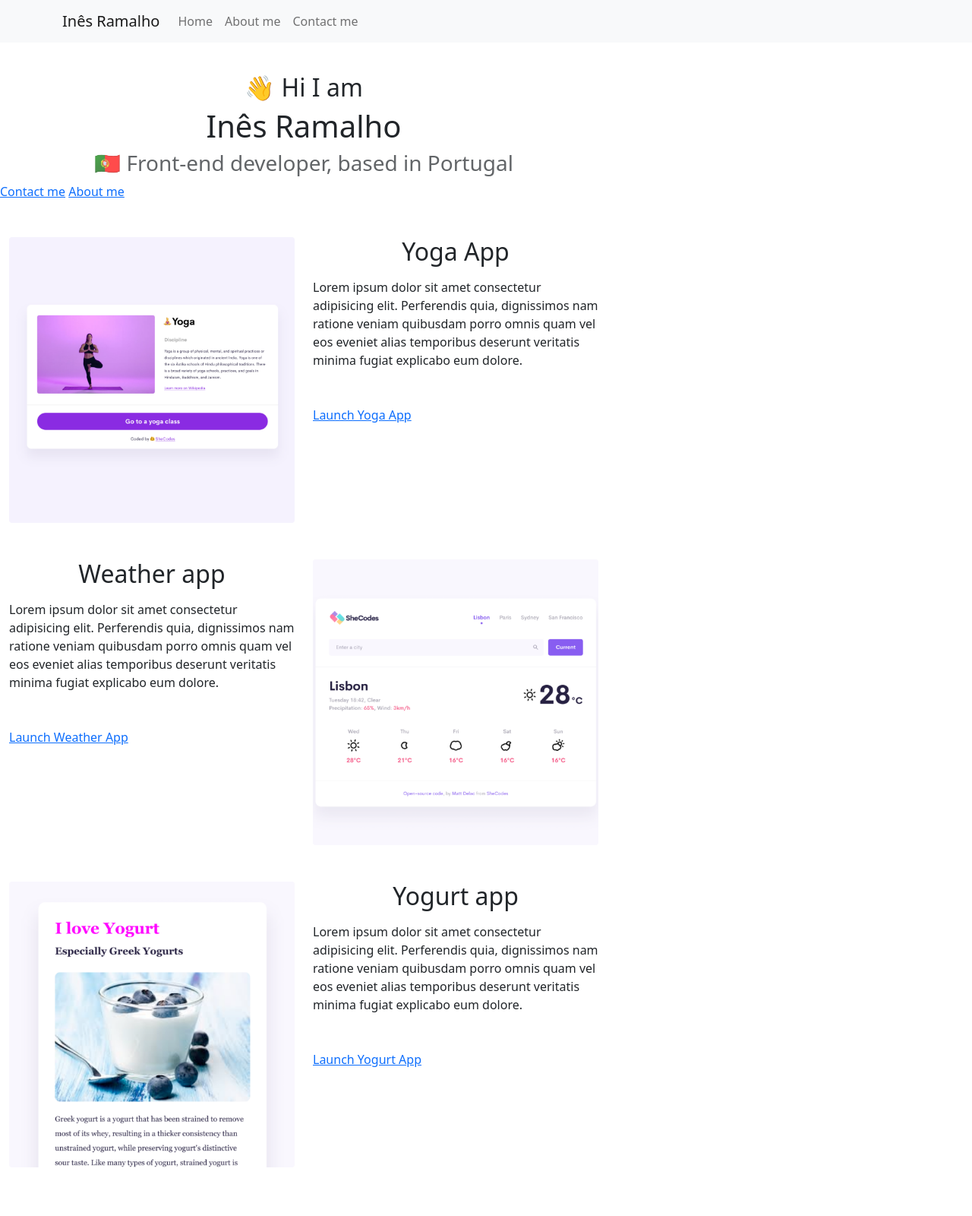
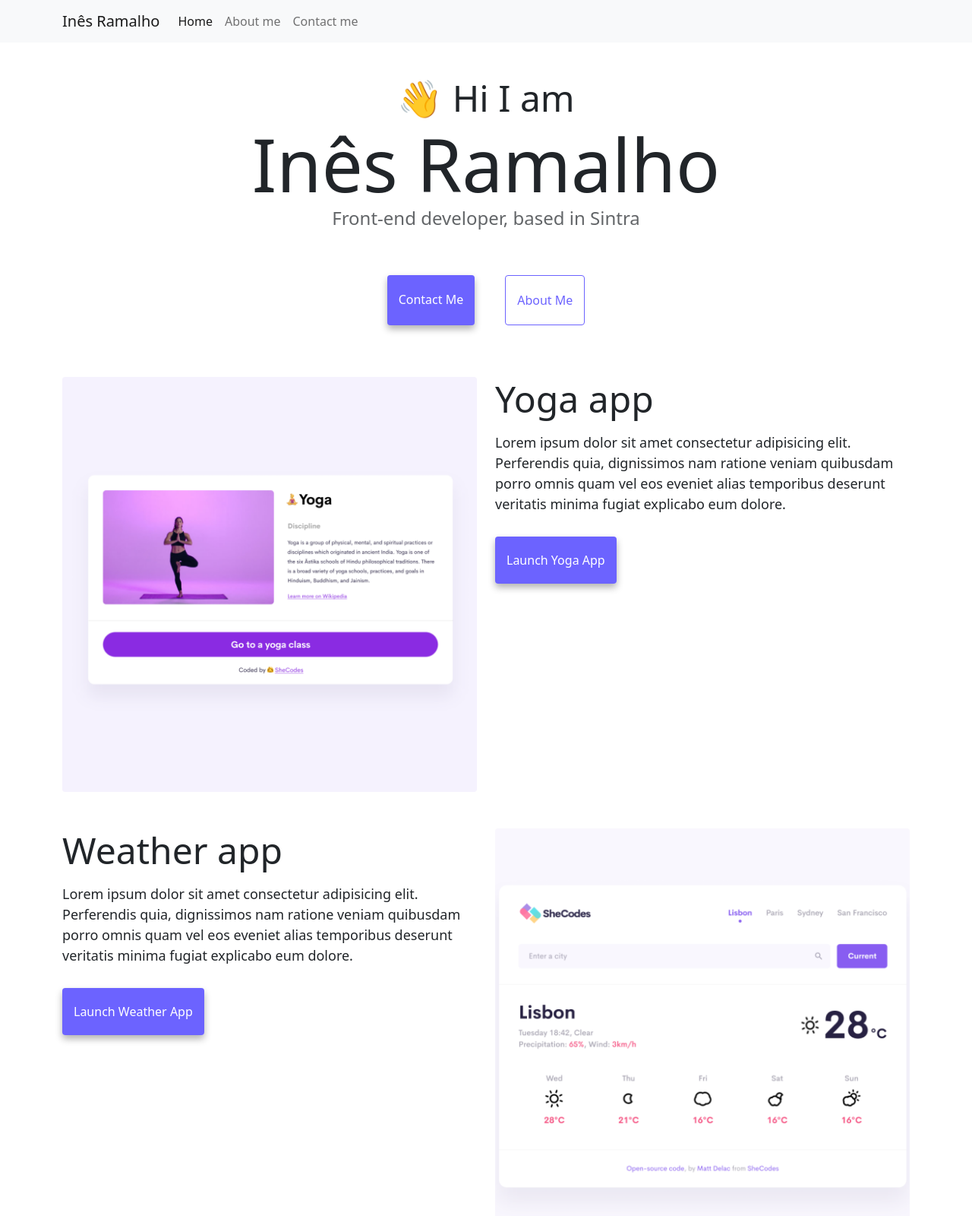
Before and after one commit to InesCMTRH/Portfolio, a plain HTML site: page index.html in a window 1280 px wide. Shown: the top 1600 px of the page at 76% size. Before the commit the page ends 1536 px from the top, so only its background shows below. Drawn offline with nearby package versions, Linux system fonts and the light colour scheme.

Commit message:
Fixed issues

```diff
--- a/index.html
+++ b/index.html
@@ -5,7 +5,6 @@
     <meta http-equiv="X-UA-Compatible" content="IE=edge" />
     <meta name="viewport" content="width=device-width, initial-scale=1.0" />
     <title>Inês Ramalho</title>
-    <link rel="stylesheet" href="style.css" />
     <link
       href="https://cdn.jsdelivr.net/npm/bootstrap@5.0.0-beta2/dist/css/bootstrap.min.css"
       rel="stylesheet"
@@ -17,6 +16,7 @@
       integrity="sha384-b5kHyXgcpbZJO/tY9Ul7kGkf1S0CWuKcCD38l8YkeH8z8QjE0GmW1gYU5S9FOnJ0"
       crossorigin="anonymous"
     ></script>
+    <link rel="stylesheet" href="style.css" />
   </head>
   <body>
     <nav class="navbar navbar-expand-lg navbar-light bg-light fixed-top">
@@ -33,10 +33,12 @@
         >
           <span class="navbar-toggler-icon"></span>
         </button>
-        <div class="navbar-collapse collapse" id="navbarNav">
+        <div class="collapse navbar-collapse" id="navbarNav">
           <ul class="navbar-nav">
             <li class="nav-item">
-              <a class="nav-link" aria-current="page" href="index.html">Home</a>
+              <a class="nav-link active" aria-current="page" href="index.html"
+                >Home</a
+              >
             </li>
             <li class="nav-item">
               <a class="nav-link" href="about.html">About me</a>
@@ -48,20 +50,20 @@
         </div>
       </div>
     </nav>
-    <h2 class="text-center pt-5 mt-5">👋 Hi I am</h2>
+    <h2 class="text-center">👋 Hi I am</h2>
     <h1 class="text-center">Inês Ramalho</h1>
-    <h3 class="text-center">🇵🇹 Front-end developer, based in Portugal</h3>
+    <h3 class="text-center">Front-end developer, based in Sintra</h3>
     <div class="navigation-links mb-5">
       <a href="about.html#contact" class="primary-link">Contact me</a>
       <a href="about.html" class="secondary-link">About me</a>
     </div>
     <div class="container">
       <div class="row">
-        <div class="col-md-6">
+        <div class="col-6">
           <img src="images/yoga.png" class="img-fluid rounded" />
         </div>
-        <div class="col-md-6">
-          <h2 class="mb-3">Yoga App</h2>
+        <div class="col-6">
+          <h2 class="mb-3">Yoga app</h2>
           <p>
             Lorem ipsum dolor sit amet consectetur adipisicing elit. Perferendis
             quia, dignissimos nam ratione veniam quibusdam porro omnis quam vel
@@ -74,7 +76,7 @@
         </div>
       </div>
       <div class="row mt-5">
-        <div class="col md-6">
+        <div class="col-6">
           <h2 class="mb-3">Weather app</h2>
           <p>
             Lorem ipsum dolor sit amet consectetur adipisicing elit. Perferendis
@@ -82,19 +84,19 @@
             eos eveniet alias temporibus deserunt veritatis minima fugiat
             explicabo eum dolore.
           </p>
-          <div class="mb-5 mt-5">
+          <div class="mt-5">
             <a href="#" class="primary-link">Launch Weather App</a>
           </div>
         </div>
-        <div class="col-md-6">
+        <div class="col-6">
           <img src="images/weather.png" class="img-fluid rounded" />
         </div>
       </div>
       <div class="row mt-5">
-        <div class="col-md-6">
+        <div class="col-6">
           <img src="images/yogurt.png" class="img-fluid rounded" />
         </div>
-        <div class="col-md-6">
+        <div class="col-6">
           <h2 class="mb-3">Yogurt app</h2>
           <p>
             Lorem ipsum dolor sit amet consectetur adipisicing elit. Perferendis
@@ -103,7 +105,7 @@
             explicabo eum dolore.
           </p>
           <div class="mt-5">
-            <a href="#" class="primary-link">Launch Yogurt App</a>
+            <a href="#" class="primary-link">Launch Weather App</a>
           </div>
         </div>
       </div>
--- a/style.css
+++ b/style.css
@@ -5,14 +5,12 @@
 }
 
 body {
-  margin: 60px auto;
-  max-width: 800px;
+  margin-top: 100px;
 }
 
 h1,
 h2,
 h3 {
-  text-align: center;
   margin: 0;
 }
 
@@ -23,51 +21,68 @@ h1 {
 h2 {
   font-size: 48px;
 }
+
 h3 {
   font-size: 24px;
   opacity: 0.7;
 }
 
-.buttons {
-  display: flex;
-  justify-content: center;
-  margin-top: 40px;
+p {
+  font-size: 18px;
+  line-height: 1.5;
 }
 
-.buttons a {
+.navigation-links {
+  display: flex;
+  margin-top: 40px;
+  justify-content: center;
+}
+
+.navigation-links a {
   margin: 20px;
+}
+
+.primary-link {
   border-radius: 4px;
   padding: 20px 15px;
   text-decoration: none;
   text-transform: capitalize;
+  background: var(--primary-color);
+  box-shadow: var(--box-shadow);
+  color: white;
 }
 
-.contact-button {
-  background-color: var(--primary-color);
-  color: white;
-  box-shadow: var(--box-shadow);
+.secondary-link {
+  border-radius: 4px;
+  padding: 20px 15px;
+  text-decoration: none;
+  text-transform: capitalize;
+  color: var(--primary-color);
+  border: 1px solid var(--primary-color);
 }
 
-.about-button {
-  border: 1px solid var(--primary-color);
-  color: var(--primary-color);
-}
-
-.back-link {
+.homepage-link {
   color: var(--primary-color);
   text-align: center;
   display: block;
 }
 
-.latin {
-  display: flex;
+.about-paragraphs {
   margin: 30px 0;
 }
-.latin p {
+
+.about-paragraphs p {
   margin: 10px;
 }
 
-.email {
+.email-link {
   display: flex;
   justify-content: center;
+  color: var(--primary-color);
+  font-size: 28px;
+  text-decoration: none;
 }
+
+.email-link:hover {
+  text-decoration: underline;
+}
```
Also changed, not shown: about.html (+5 -5 lines).
